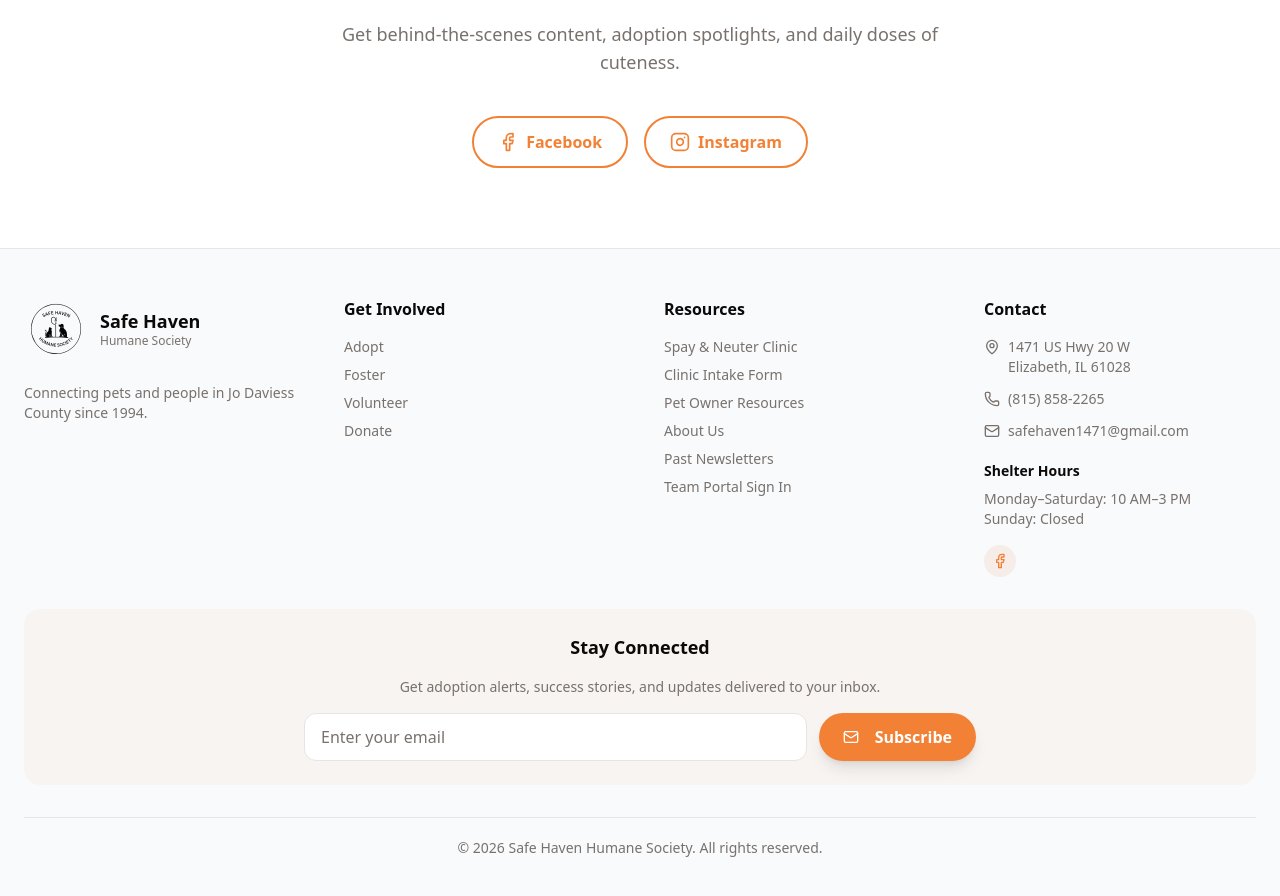
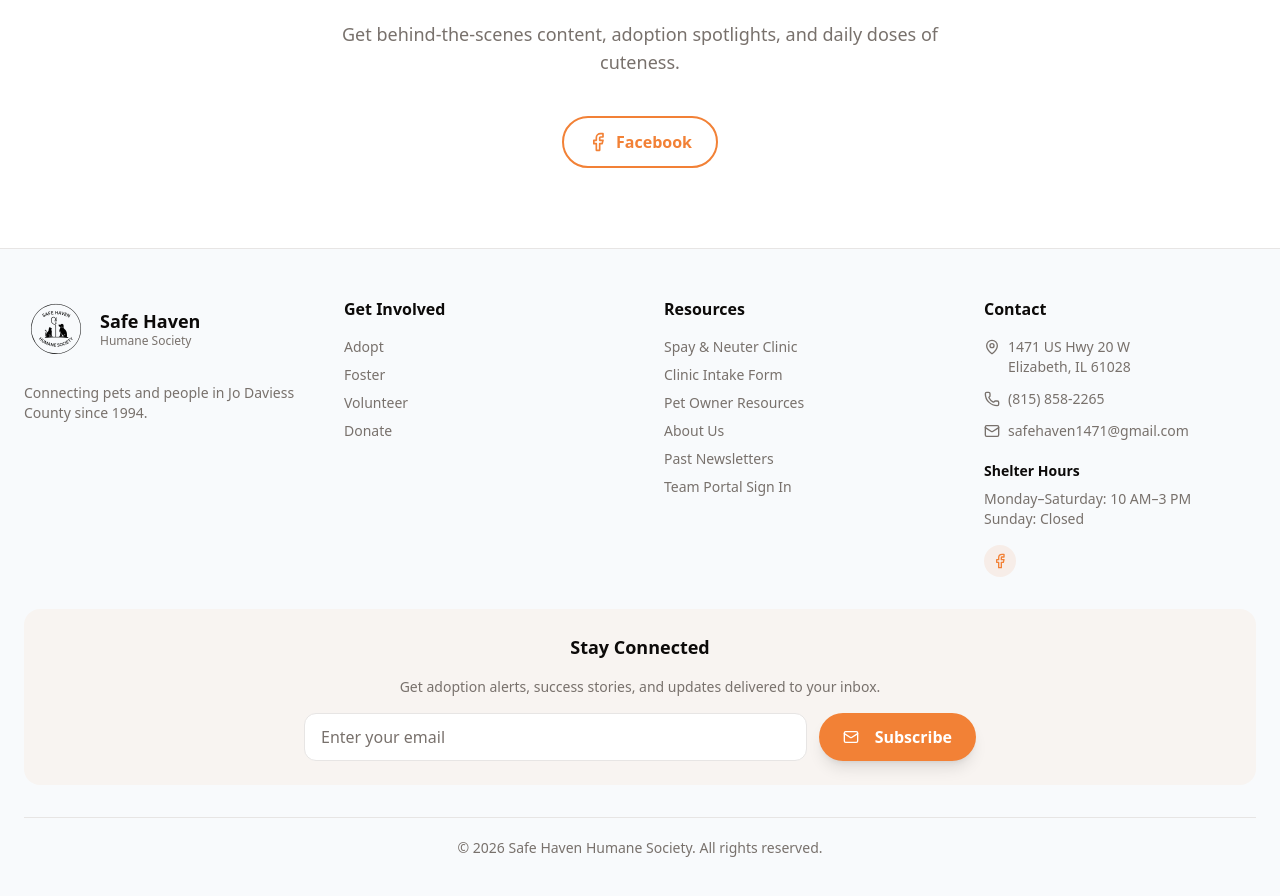
Before and after one commit to 7nqwsvhv99-hash/safe-haven-site, a Next.js app: page / in a window 1280 px wide. Shown: the part 4606-5502 px from the top of the page. Built offline with nearby package versions, Linux system fonts and the light colour scheme; no server answers.

Commit message:
Remove Instagram promotion from homepage

```diff
--- a/src/app/page.tsx
+++ b/src/app/page.tsx
@@ -5,7 +5,7 @@ import { FeaturedPets } from "@/components/featured-pets"
 import { CommunityImpact } from "@/components/community-impact"
 import { Testimonials } from "@/components/testimonials"
 import { UpcomingEvents } from "@/components/upcoming-events"
-import { Heart, Search, FileCheck, Home as HomeIcon, Users, DollarSign, Instagram, Facebook } from "lucide-react"
+import { Heart, Search, FileCheck, Home as HomeIcon, Users, DollarSign, Facebook } from "lucide-react"
 
 export default function HomePage() {
   return (
@@ -236,15 +236,6 @@ export default function HomePage() {
                 <Facebook className="h-5 w-5" />
                 Facebook
               </a>
-              <a
-                href="https://www.instagram.com/safehaven.animalshelter"
-                target="_blank"
-                rel="noopener noreferrer"
-                className="flex items-center gap-2 px-6 py-3 rounded-full bg-white border-2 border-primary text-primary font-semibold hover:bg-primary hover:text-white transition-colors"
-              >
-                <Instagram className="h-5 w-5" />
-                Instagram
-              </a>
             </div>
           </div>
         </div>
```
